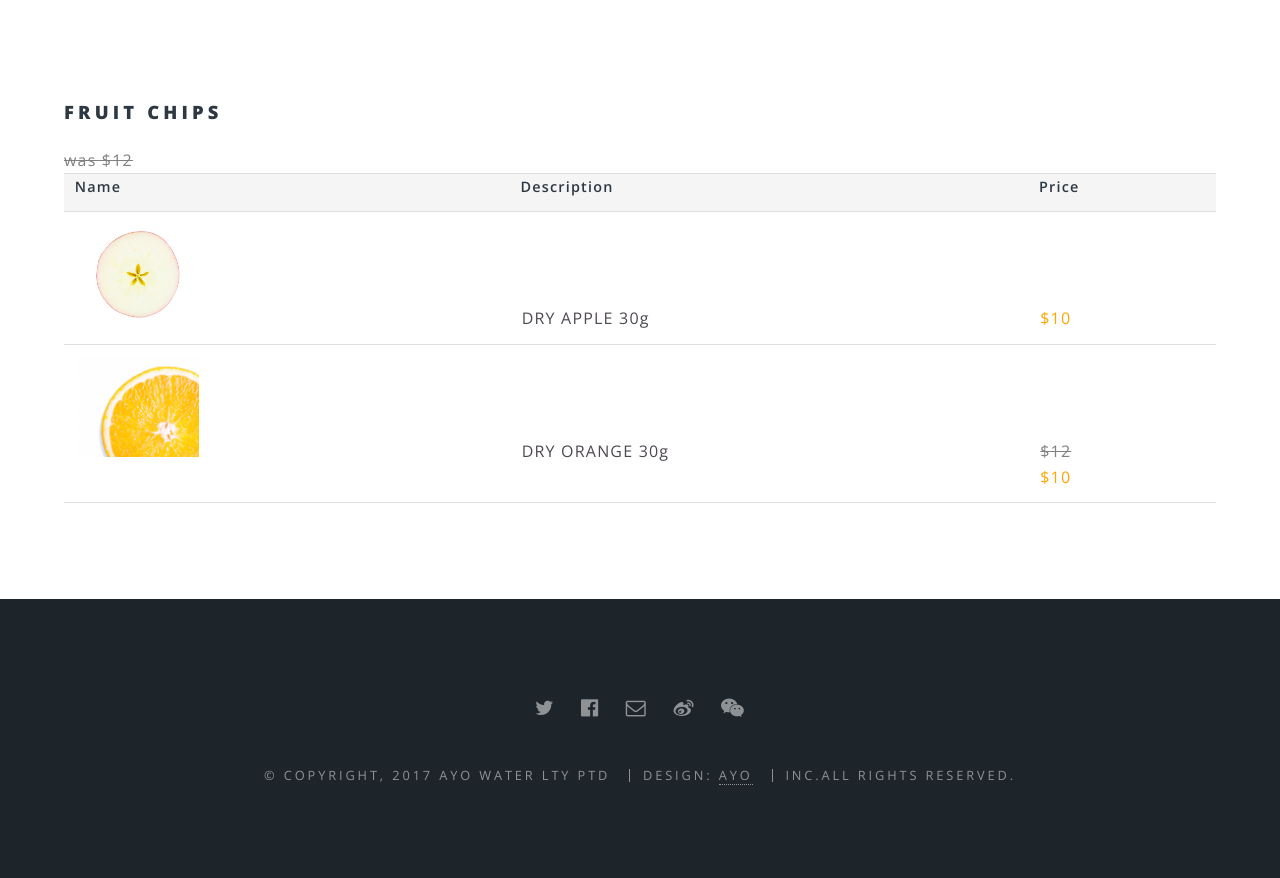
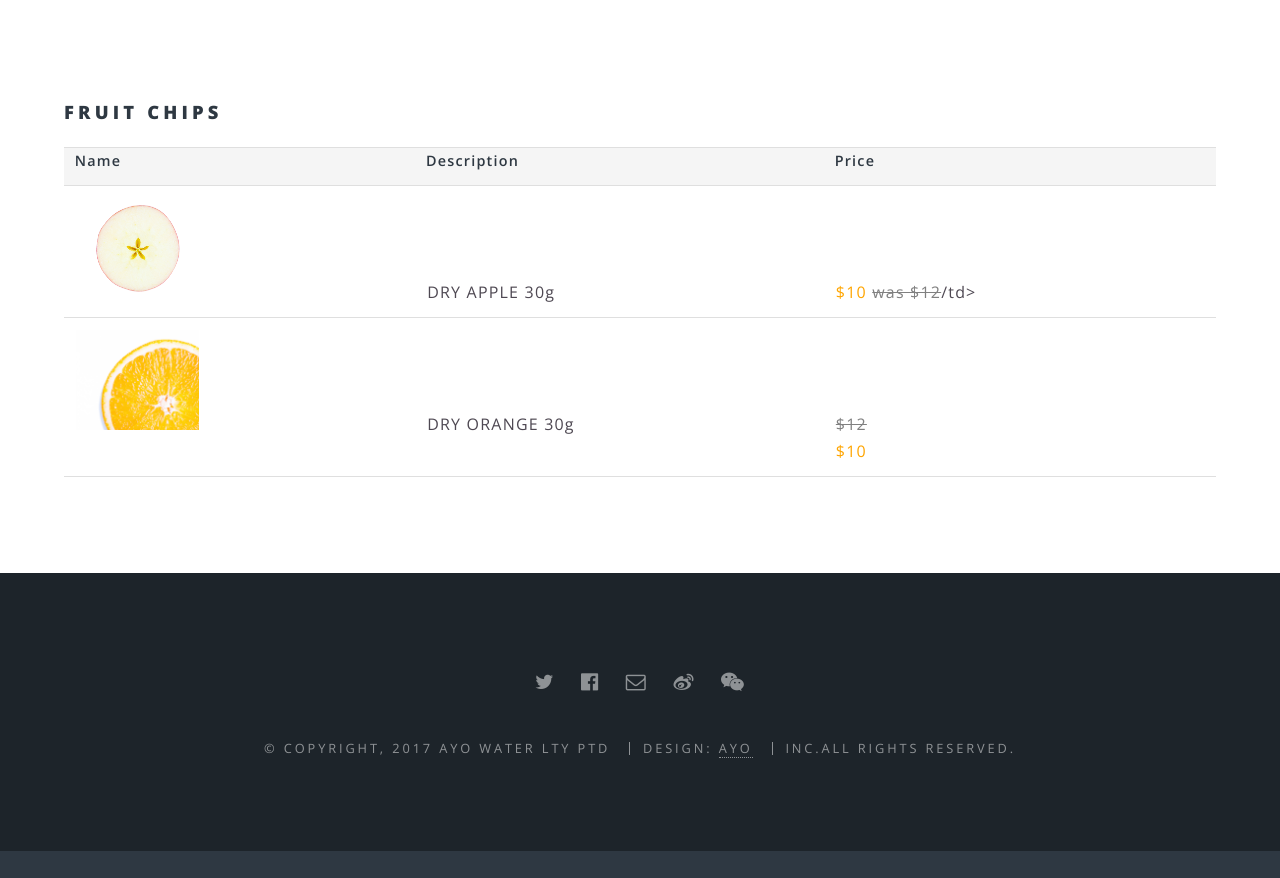
Before and after one commit to ckhung93/ayowater.github.io, a Jekyll site: the page built from products.html, in a window 1280 px wide and 1213 px high. Shown: the part 335-1213 px from the top of the window. Built offline with Jekyll 4.4.1, drawn with Linux system fonts in a browser that asks for light colours.

Commit message:
Update products.html

```diff
--- a/products.html
+++ b/products.html
@@ -13,7 +13,7 @@
   <tr>
     <td><img src="images/apple.png" height="100"></td>
     <td>DRY APPLE 30g</td>
-    <td><font color="orange">$10 </font></td><font color="grey"><s>was $12</s></font>
+    <td><font color="orange">$10 </font><font color="grey"><s>was $12</s></font>/td>
   </tr>
   <tr>
   </tr>
```
